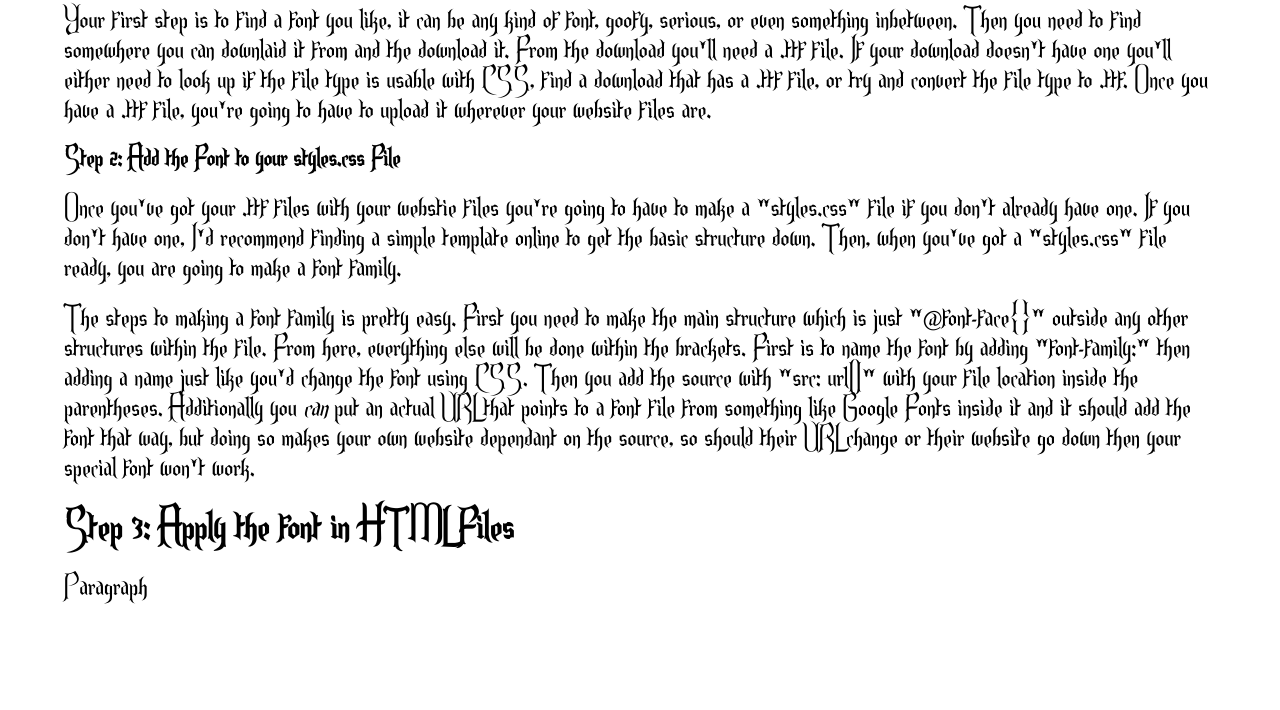
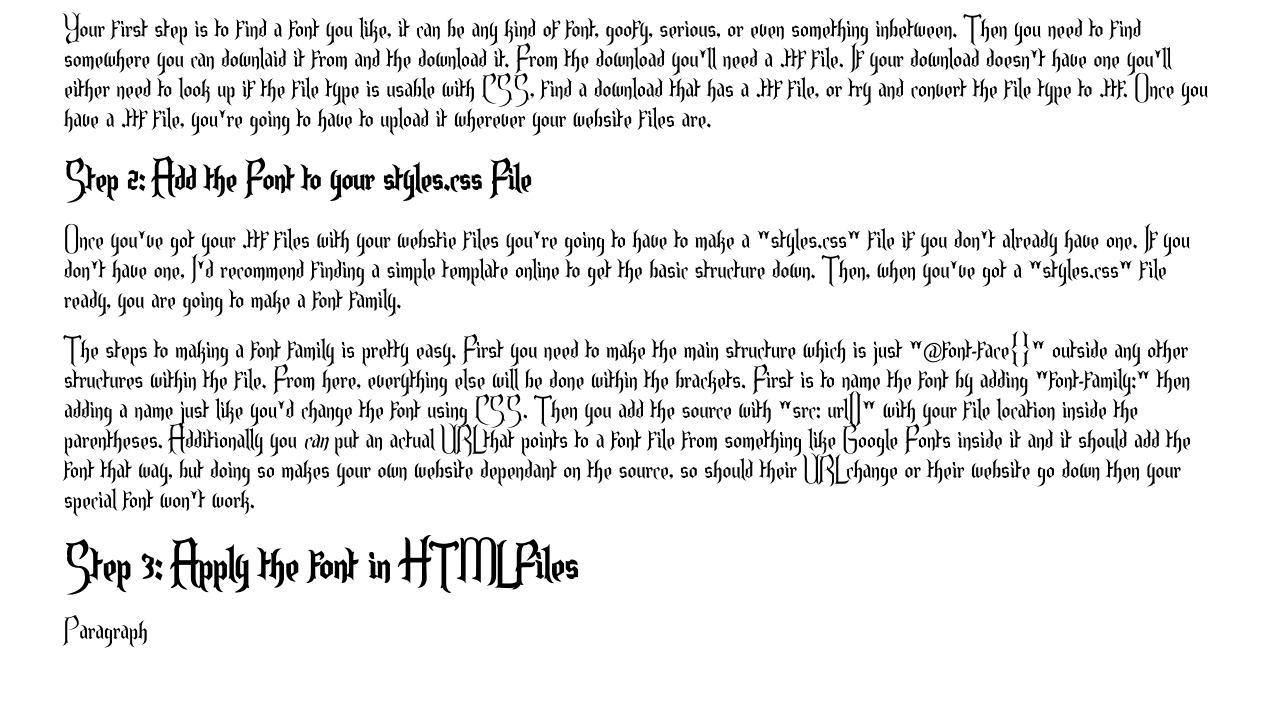
Before and after one commit to JazarHinko/JazarHinko.github.io, a website: page docs/cs212/homework/3.html in a window 1280 px wide. Shown: the part 211-921 px from the top of the page. Before the commit the page ends 877 px from the top, so only its background shows below. Drawn offline with Linux system fonts and the light colour scheme.

Commit message:
Update styles.css

```diff
--- a/docs/cs212/homework/styles.css
+++ b/docs/cs212/homework/styles.css
@@ -14,7 +14,10 @@ h1 {
 }
 
 h2 {
-    font-size: 28px;
+    font-size: 32px;
+}
+h3 {
+    font-size: 26px;
 }
 
 p {
```
